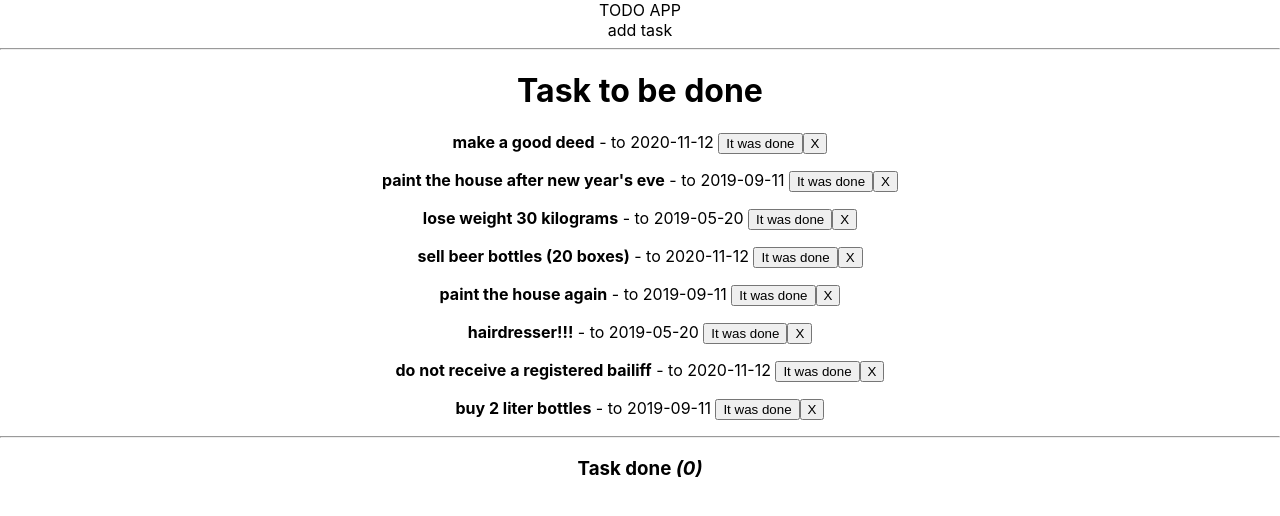
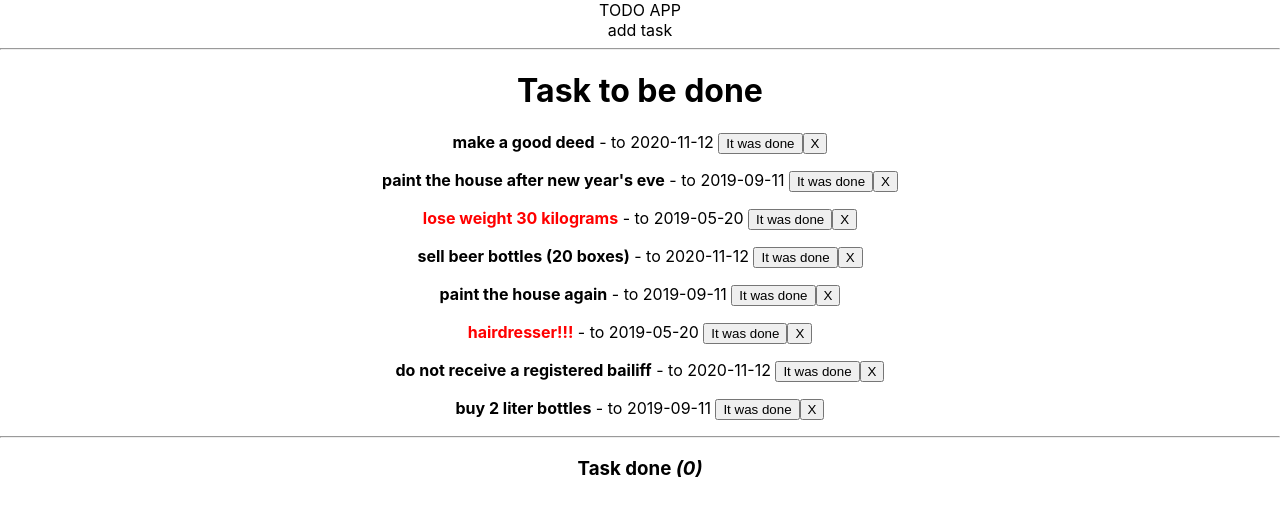
Before and after one commit to PawelKonczalski/react_app_todo, a React (Create React App) app: page / in a window 1280 px wide. Shown: the top 516 px of the page. Built offline with nearby package versions, Linux system fonts and the light colour scheme.

Commit message:
identification of priority tasks, adding the date of completion

```diff
--- a/src/component/App.js
+++ b/src/component/App.js
@@ -92,7 +92,7 @@ class App extends Component {
             }
         });
         this.setState({
-            tasks,
+            tasks
         });
     };
 
--- a/src/component/Task.js
+++ b/src/component/Task.js
@@ -2,17 +2,37 @@ import React from 'react'
 
 const Task = props => {
 
-    const {text, date, id} = props.task;
+    const style = {
+        color: 'red'
+    };
+    const {text, date, id, active, important, finishDate} = props.task;
 
+    if (active) {
         return (
             <div>
                 <p>
-                <strong>{text}</strong> - to <span>{date} </span>
+                    <strong style={important ? style : null}>{text}</strong> -
+                    to <span>{date} </span>
                     <button onClick={() => props.change(id)}>It was done</button>
                     <button onClick={() => props.delete(id)}>X</button>
                 </p>
             </div>
         )
+    } else {
+
+        const finish = new Date(finishDate).toLocaleTimeString();
+
+        return (
+            <div>
+                <p>
+                    <strong style={important ? style : null}>{text}</strong> <em>(perform
+                    to: {date})</em>
+                    <br/>- confirmation of performance <span>{finish}</span>
+                    <button onClick={() => props.delete(id)}>X</button>
+                </p>
+            </div>
+        )
+    }
 };
 
 export default Task;
```
Lines whose indentation alone changed are shown as unchanged.
